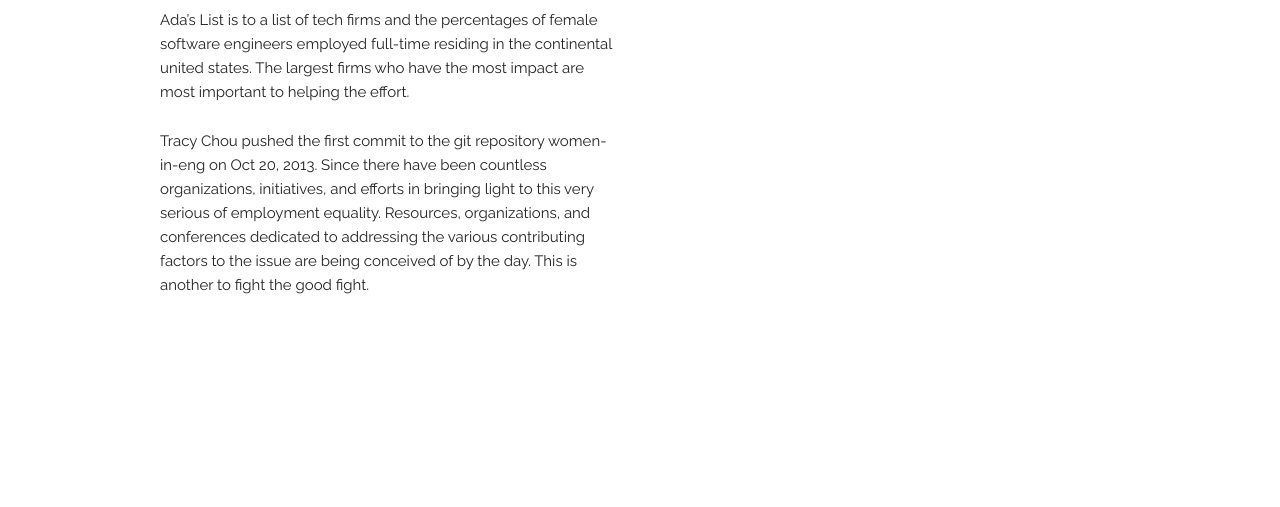
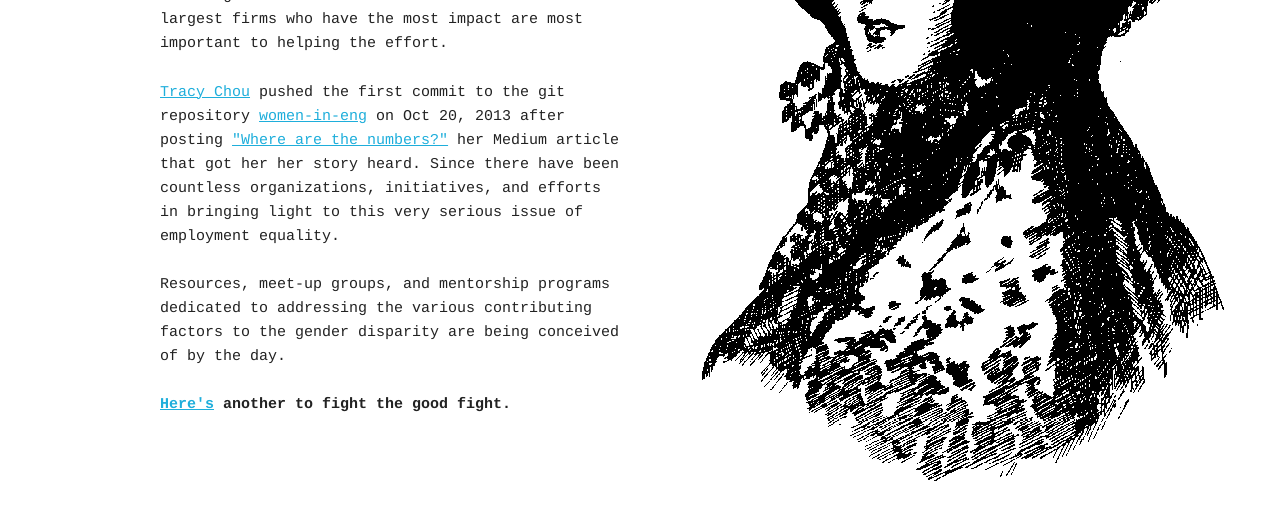
Before and after one commit to gracielovelace/adas-list-call, a plain HTML site: page index.html in a window 1280 px wide. Shown: the part 293-800 px from the top of the page. Drawn offline with Linux system fonts and the light colour scheme.

```diff
--- a/css/skeleton.css
+++ b/css/skeleton.css
@@ -124,7 +124,7 @@ body {
   font-size: 1.5em; /* currently ems cause chrome bug misinterpreting rems on body element */
   line-height: 1.6;
   font-weight: 400;
-  font-family: "Raleway", "HelveticaNeue", "Helvetica Neue", Helvetica, Arial, sans-serif;
+  font-family: "Courier", "HelveticaNeue", "Helvetica Neue", Helvetica, Arial, sans-serif;
   color: #222; }
 
 
--- a/index.html
+++ b/index.html
@@ -33,11 +33,14 @@
   –––––––––––––––––––––––––––––––––––––––––––––––––– -->
   <div class="container">
     <div class="row">
-      <div class="one-half column" style="margin-top: 25%">
+      <div class="one-half column" style="margin-top: 15%">
         <h4>Ada's List</h4>
-        <p>Ada’s List is to a list of tech firms and the percentages of female software engineers employed full-time residing in the continental united states. The largest firms who have the most impact are most important to helping the effort.</p>
-          <p>Tracy Chou pushed the first commit to the git repository women-in-eng on Oct 20, 2013. Since there have been countless organizations, initiatives,
-          and efforts in bringing light to this very serious of employment equality.  Resources, organizations, and conferences dedicated to addressing the various contributing factors to the issue are being conceived of by the day. This is another to fight the good fight.</p>
+        <p>Ada’s List is an <a href="https://github.com/gracielovelace/adas-list-call">open-source effort</a> to keep a working list of tech firms and the percentages of female software engineers employed full-time residing in the continental United States. The largest firms who have the most impact are most important to helping the effort.</p>
+          <p><a href="https://twitter.com/triketora">Tracy Chou</a> pushed the first commit to the git repository <a href="https://github.com/triketora/women-in-software-eng">women-in-eng</a> on Oct 20, 2013 after posting <a href="https://medium.com/@triketora/where-are-the-numbers-cb997a57252#.pjb1ooy93">"Where are the numbers?"</a> her Medium article that got her her story heard. Since there have been countless organizations, initiatives,
+          and efforts in bringing light to this very serious issue of employment equality.<br><br> Resources, meet-up groups, and mentorship programs dedicated to addressing the various contributing factors to the gender disparity are being conceived of by the day.<br> <br><b> <a href="https://github.com/gracielovelace/adas-list-call">Here's</a> another to fight the good fight.</b></p>
+      </div>
+      <div class="one-half column">
+        <img src="img/ada.png"/ >
       </div>
     </div>
   </div>
```
Also changed, not shown: organizations.html (+45 -0 lines), img/ada.png (added), initiatives.html (deleted), meetups.html (added).
